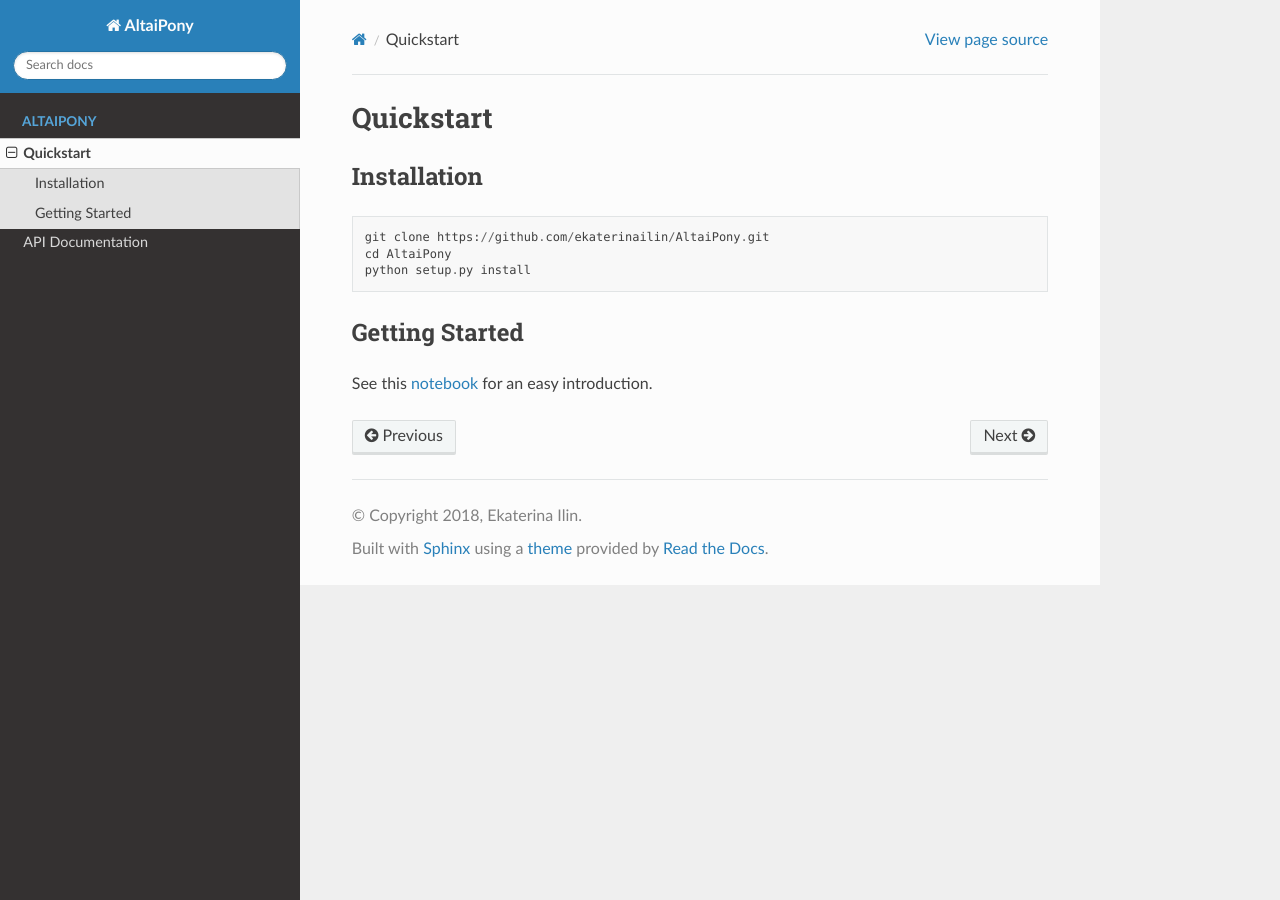
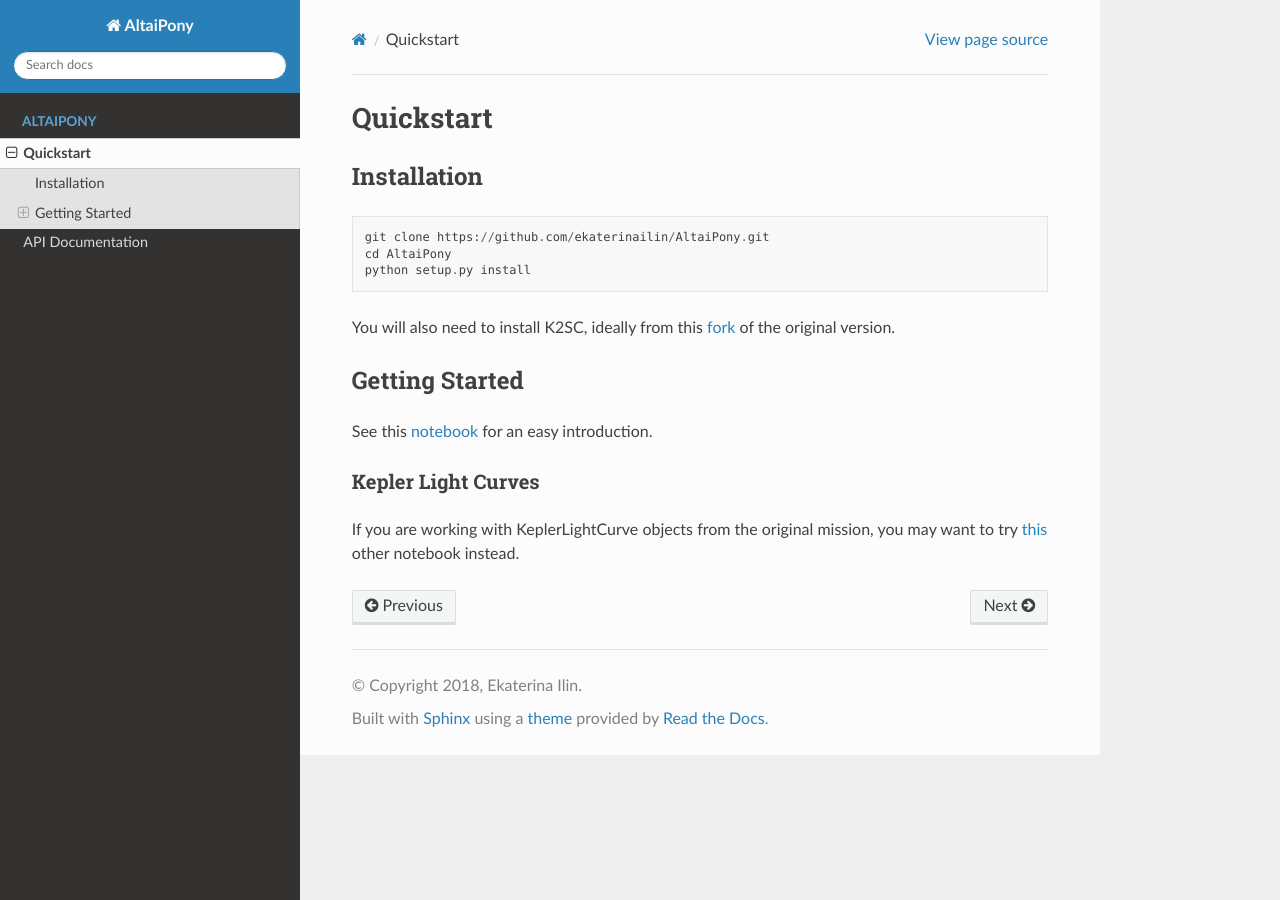
Before and after one commit to ekaterinailin/AltaiPony, a Sphinx documentation site: the page built from docs/source/install.rst, in a window 1280 px wide. Built offline with Sphinx 7.4.7 and the Read the Docs theme 2.0.0, drawn with Linux system fonts in a browser that asks for light colours.

Commit message:
Added a notebook and some words to the docs

```diff
--- a/docs/source/install.rst
+++ b/docs/source/install.rst
@@ -10,10 +10,19 @@ Installation
     cd AltaiPony
     python setup.py install
 
+You will also need to install K2SC, ideally from this fork_ of the original version.
+
 
 Getting Started
 ^^^^^^^^^^^^^^^^
 
 See this notebook_ for an easy introduction.
 
+Kepler Light Curves
+...................
+
+If you are working with KeplerLightCurve objects from the original mission, you may want to try this_ other notebook instead.
+
+.. _fork: https://github.com/ekaterinailin/k2sc
 .. _notebook: https://github.com/ekaterinailin/AltaiPony/blob/master/notebooks/Getting_Started.ipynb
+.. _this: https://github.com/ekaterinailin/AltaiPony/blob/master/notebooks/Kepler_Light_Curves_With_Flares.ipynb
```
Also changed, not shown: 1 other file.
